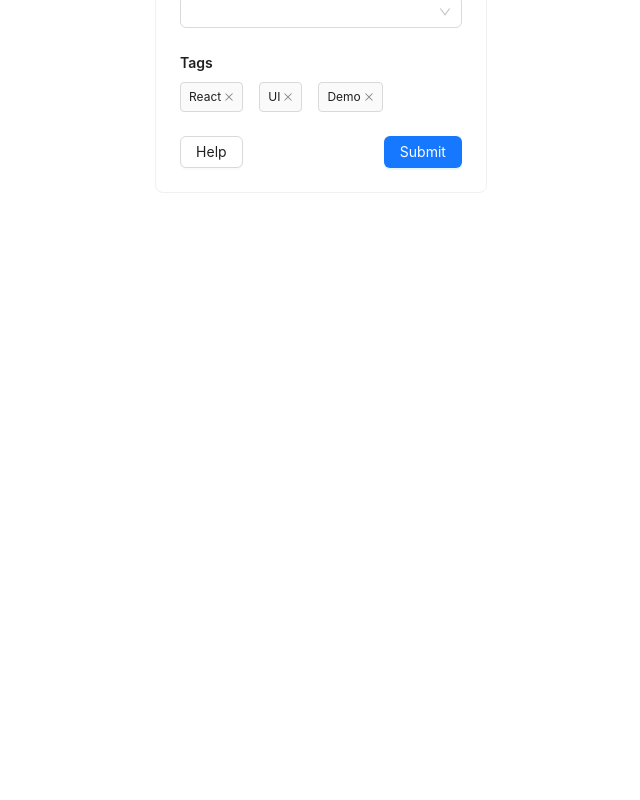
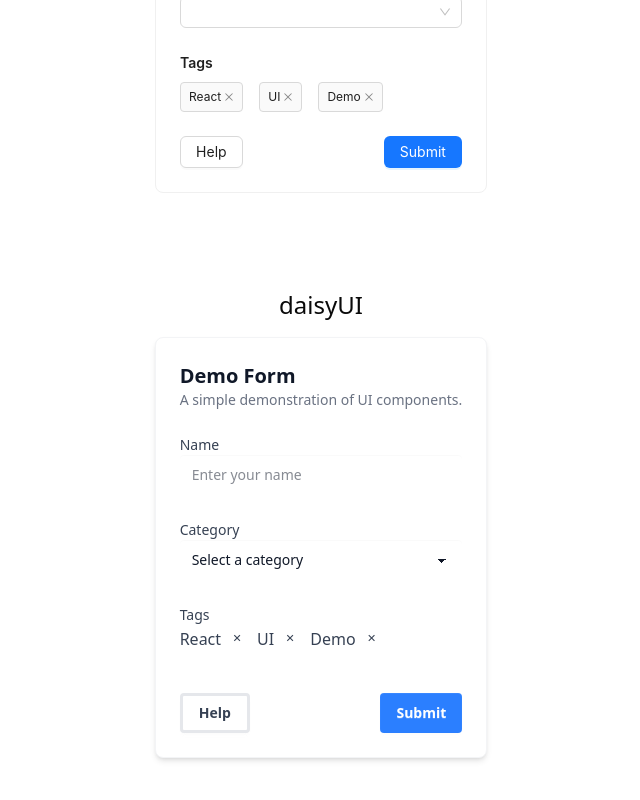
Before and after one commit to Unit2795/ui-party, a React (Vite) app: page / in a window 1280 px wide. Shown: the part 1520-2320 px from the top of the page, without its empty margins (319-959 px from the left). Before the commit the page ends 1761 px from the top, so only its background shows below. Built offline with nearby package versions, Linux system fonts and the light colour scheme.

Commit message:
Add daisyUI demonstrator

```diff
--- a/package.json
+++ b/package.json
@@ -43,6 +43,7 @@
     "@types/react": "^19.1.2",
     "@types/react-dom": "^19.1.2",
     "@vitejs/plugin-react": "^4.4.1",
+    "daisyui": "^5.0.27",
     "eslint": "^9.25.1",
     "eslint-plugin-import-newlines": "^1.4.0",
     "eslint-plugin-newline-destructuring": "^1.2.2",
--- a/src/App.tsx
+++ b/src/App.tsx
@@ -7,6 +7,7 @@ import {
 } from "@/components/forms/Shadcn.tsx";
 import MUI from "./components/forms/MUI";
 import AntDesign from "./components/forms/AntDesign";
+import DaisyUI from "@/components/forms/DaisyUI.tsx";
 
 function App() {
 	return (
@@ -24,6 +25,10 @@ function App() {
 			<h2 className="text-2xl mt-24 mb-4">Ant Design</h2>
 
 			<AntDesign/>
+
+			<h2 className="text-2xl mt-24 mb-4">daisyUI</h2>
+
+			<DaisyUI/>
 		</div>
 	);
 }
--- a/src/components/forms/AntDesign.tsx
+++ b/src/components/forms/AntDesign.tsx
@@ -1,7 +1,6 @@
 import {
 	Button,
 	Card,
-	Form,
 	Input,
 	Modal,
 	Select,
@@ -99,8 +98,22 @@ const AntDesign = () => {
 						}
 					}>
 					{/* Card Header */}
-					<div style={{ marginBottom: "16px" }}>
-						<Title level={4} style={{ margin: "0 0 8px 0" }}>{cardTitle}</Title>
+					<div
+						style={
+							{
+								marginBottom: "16px"
+							}
+						}>
+						<Title
+							level={ 4 }
+							style={
+								{
+									margin: "0 0 8px 0"
+								}
+							}>
+							{cardTitle}
+						</Title>
+
 						<Text type="secondary">{cardDescription}</Text>
 					</div>
 
@@ -122,15 +135,37 @@ const AntDesign = () => {
 										field
 									} ) => (
 										<div>
-											<Text strong style={{ display: "block", marginBottom: "8px" }}>Name</Text>
+											<Text
+												strong
+												style={
+													{
+														display: "block",
+														marginBottom: "8px"
+													}
+												}>
+												Name
+											</Text>
+
 											<Input
 												{ ...field }
 												placeholder="Enter your name"/>
-											{errors.name && (
-												<Text type="danger" style={{ display: "block", marginTop: "4px" }}>
-													{errors.name.message}
-												</Text>
-											)}
+
+											{
+												errors.name
+													? (
+														<Text
+															style={
+																{
+																	display: "block",
+																	marginTop: "4px"
+																}
+															}
+															type="danger">
+															{errors.name.message}
+														</Text>
+													)
+													: null
+											}
 										</div>
 									)
 								}/>
@@ -146,7 +181,17 @@ const AntDesign = () => {
 										field
 									} ) => (
 										<div>
-											<Text strong style={{ display: "block", marginBottom: "8px" }}>Category</Text>
+											<Text
+												strong
+												style={
+													{
+														display: "block",
+														marginBottom: "8px"
+													}
+												}>
+												Category
+											</Text>
+
 											<Select
 												{ ...field }
 												placeholder="Select a category"
@@ -165,11 +210,23 @@ const AntDesign = () => {
 													) )
 												}
 											</Select>
-											{errors.category && (
-												<Text type="danger" style={{ display: "block", marginTop: "4px" }}>
-													{errors.category.message}
-												</Text>
-											)}
+
+											{
+												errors.category
+													? (
+														<Text
+															style={
+																{
+																	display: "block",
+																	marginTop: "4px"
+																}
+															}
+															type="danger">
+															{errors.category.message}
+														</Text>
+													)
+													: null
+											}
 										</div>
 									)
 								}/>
@@ -202,7 +259,11 @@ const AntDesign = () => {
 											closable
 											closeIcon={ <CloseOutlined /> }
 											key={ tag }
-											style={{ padding: "4px 8px" }}
+											style={
+												{
+													padding: "4px 8px"
+												}
+											}
 											onClose={
 												() => {
 													removeTag( tag );
--- /dev/null
+++ b/src/components/forms/DaisyUI.tsx
@@ -0,0 +1,228 @@
+import {
+	useState
+} from "react";
+import {
+	SubmitHandler,
+	useForm
+} from "react-hook-form";
+import {
+	zodResolver
+} from "@hookform/resolvers/zod";
+import {
+	cardDescription,
+	cardTitle,
+	categoryOptions,
+	tagValues
+} from "@/shared.ts";
+import {
+	FormValues,
+	formSchema
+} from "@/zod/schema.ts";
+
+const DaisyUI = () => {
+	// Form handling with React Hook Form
+	const {
+		register,
+		handleSubmit,
+		setValue,
+		formState: {
+			errors
+		}
+	} = useForm<FormValues>( {
+		resolver: zodResolver( formSchema ),
+		defaultValues: {
+			name: "",
+			category: "",
+		},
+	} );
+
+	// Tags state
+	const [ tags, setTags ] = useState( tagValues );
+
+	// Modal state
+	const [ showModal, setShowModal ] = useState( false );
+
+	// Handle form submission
+	const onSubmit: SubmitHandler<FormValues> = ( data ) => {
+		setShowModal( true );
+
+		// Simulate API call
+		setTimeout(
+			() => {
+				setShowModal( false );
+				console.log( data );
+			},
+			2000
+		);
+	};
+
+	const removeTag = ( tagToRemove: string ) => {
+		setTags( tags.filter( ( tag ) => tag !== tagToRemove ) );
+	};
+
+	return (
+		<div className="max-w-md mx-auto">
+			<form onSubmit={ handleSubmit( onSubmit ) }>
+				<div className="card bg-white shadow-md border border-gray-100">
+					<div className="card-body">
+						{/* Card Header */}
+						<div className="mb-4">
+							<h2 className="card-title text-xl font-bold text-gray-900">{cardTitle}</h2>
+
+							<p className="text-sm text-gray-500">{cardDescription}</p>
+						</div>
+
+						{/* Input with Label */}
+						<div className="form-control w-full mb-4">
+							<label className="label">
+								<span className="label-text text-gray-700 font-medium">Name</span>
+							</label>
+
+							<input
+								className={ `input input-bordered  bg-white text-gray-900 w-full ${ errors.name ? "input-error" : "" }` }
+								placeholder="Enter your name"
+								type="text"
+								{ ...register( "name" ) }/>
+
+							{
+								errors.name
+									? (
+										<label className="label">
+											<span className="label-text-alt text-error">{errors.name.message}</span>
+										</label>
+									)
+									: null
+							}
+						</div>
+
+						{/* Select Input */}
+						<div className="form-control w-full mb-4">
+							<label className="label">
+								<span className="label-text text-gray-700 font-medium">Category</span>
+							</label>
+
+							<select
+								className={ `select select-bordered bg-white text-gray-900 w-full ${ errors.category ? "select-error" : "" }` }
+								defaultValue=""
+								onChange={
+									( e ) => {
+										setValue(
+											"category",
+											e.target.value,
+											{
+												shouldValidate: true
+											}
+										);
+									}
+								}>
+								<option
+									disabled
+									value="">
+									Select a category
+								</option>
+
+								{
+									categoryOptions.map( ( category ) => (
+										<option
+											key={ category }
+											value={ category.toLowerCase() }>
+											{category}
+										</option>
+									) )
+								}
+							</select>
+
+							{
+								errors.category
+									? (
+										<label className="label">
+											<span className="label-text-alt text-error">{errors.category.message}</span>
+										</label>
+									)
+									: null
+							}
+						</div>
+
+						{/* Tags */}
+						<div className="form-control w-full mb-4">
+							<label className="label">
+								<span className="label-text text-gray-700 font-medium">Tags</span>
+							</label>
+
+							<div className="flex flex-wrap gap-2">
+								{
+									tags.map( ( tag ) => (
+										<div
+											className="badge badge-outline badge-lg gap-1 bg-white text-gray-700"
+											key={ tag }>
+											{tag}
+
+											<button
+												className="btn btn-ghost btn-xs btn-circle"
+												type="button"
+												onClick={
+													() => {
+														removeTag( tag );
+													}
+												}>
+												✕
+											</button>
+										</div>
+									) )
+								}
+							</div>
+						</div>
+
+						{/* Card Actions */}
+						<div className="card-actions justify-between mt-4">
+							<div
+								className="tooltip"
+								data-tip="This is a tooltip with helpful information">
+								<button
+									className="btn bg-white text-gray-700 border-gray-200 hover:bg-gray-100"
+									type="button">
+									Help
+								</button>
+							</div>
+
+							<button
+								className="btn bg-blue-500 hover:bg-blue-600 text-white border-none"
+								type="submit">
+								Submit
+							</button>
+						</div>
+					</div>
+				</div>
+			</form>
+
+			{/* Modal with Loading Spinner */}
+			{
+				showModal
+					? (
+						<div className="modal modal-open">
+							<div className="modal-box relative bg-white text-gray-900">
+								<h3 className="font-bold text-lg text-center">Processing</h3>
+
+								<div className="flex flex-col items-center justify-center py-6">
+									<span className="loading loading-spinner loading-lg text-blue-500" />
+
+									<p className="mt-4 text-gray-700">Please wait while we process your submission...</p>
+								</div>
+							</div>
+
+							<div
+								className="modal-backdrop"
+								onClick={
+									() => {
+										setShowModal( false );
+									}
+								} />
+						</div>
+					)
+					: null
+			}
+		</div>
+	);
+};
+
+export default DaisyUI;
--- a/src/index.css
+++ b/src/index.css
@@ -1,4 +1,5 @@
 @import "tailwindcss";
+@plugin "daisyui";
 @import "tw-animate-css";
 
 @custom-variant dark (&:is(.dark *));
```
Also changed, not shown: 1 other file (tests, documents, lock files or other folders).
